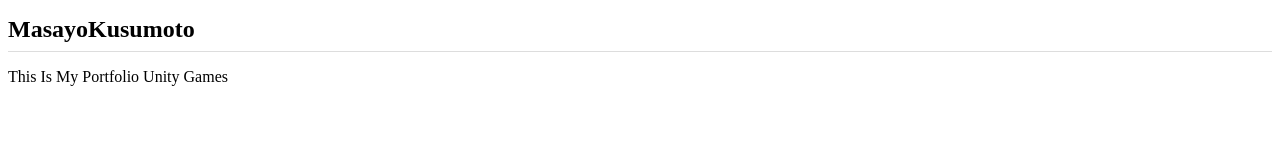
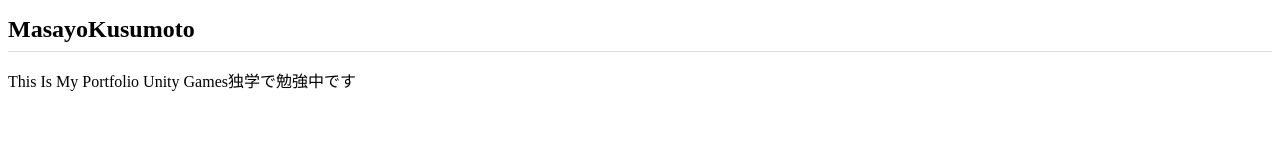
Before and after one commit to mashayooo/mashayooo.github.io, a plain HTML site: page index.html in a window 1280 px wide. Drawn offline with Linux system fonts and the light colour scheme.

Commit message:
Add files via upload

```diff
--- a/index.html
+++ b/index.html
@@ -7,6 +7,6 @@
 </head>
 <body>
   <h1>MasayoKusumoto</h1>
-  <p>This Is My Portfolio Unity Games</p>
+  <p>This Is My Portfolio Unity Games独学で勉強中です</p>
 </body>
 </html>
```
